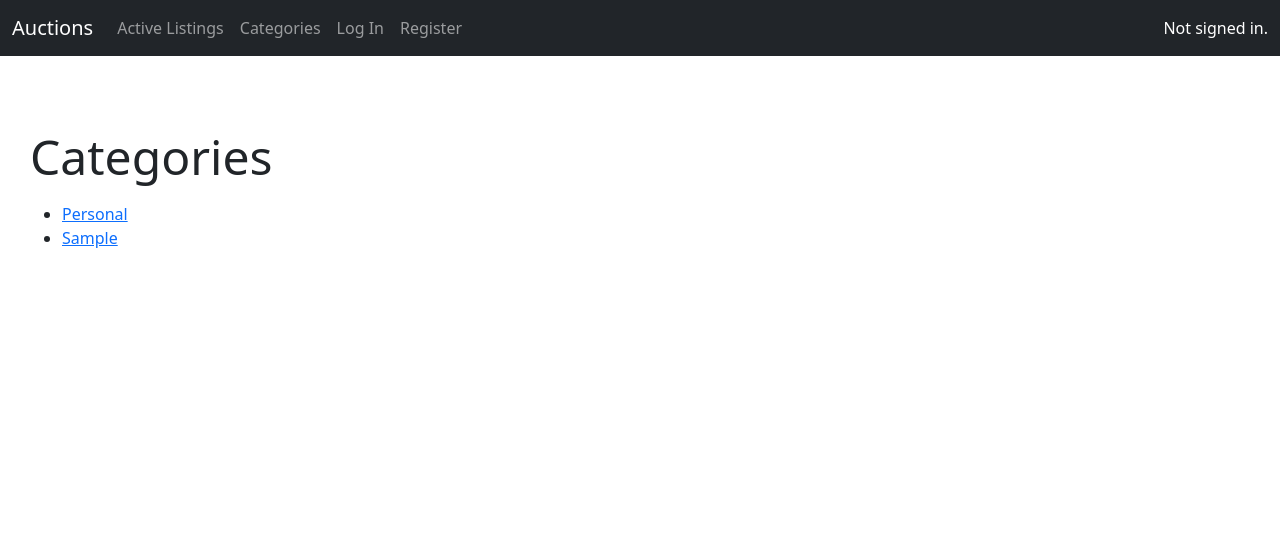
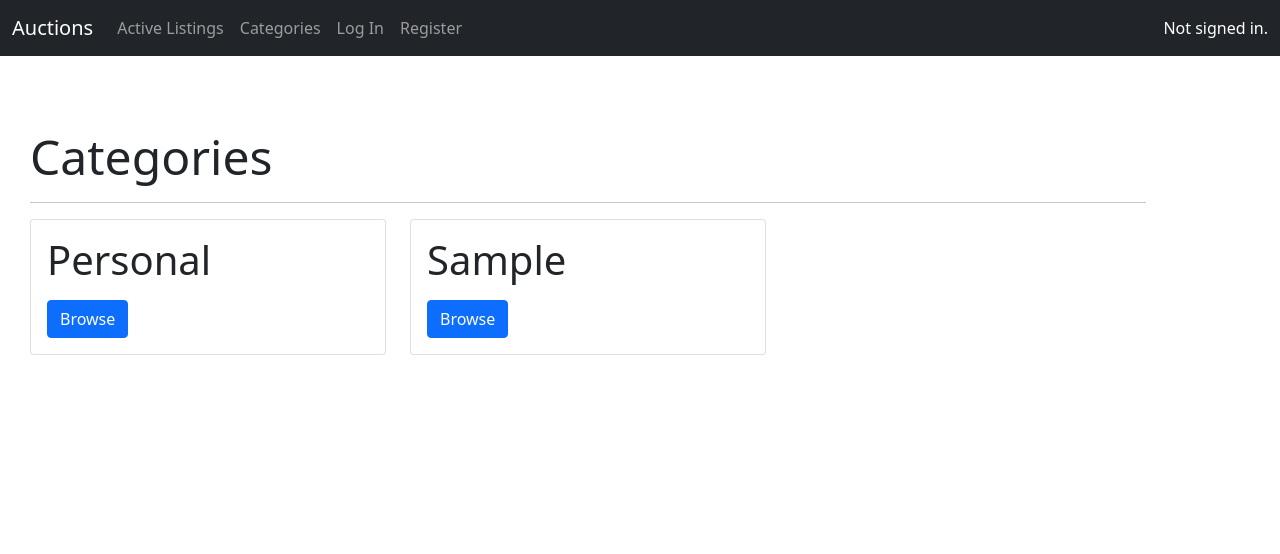
Before and after one commit to anerua/e-Commerce, a Django app: page /categories in a window 1280 px wide. Shown: the top 554 px of the page. Run offline with Django 3.2, Linux system fonts and the light colour scheme; data comes from the database, SQL or seed files in the repository; both versions use the stored data as it was after the commit; some libraries are stand-ins or nearby versions.

Commit message:
card layout in cat listings; hr in page headings

```diff
--- a/auctions/templates/auctions/categories.html
+++ b/auctions/templates/auctions/categories.html
@@ -2,13 +2,25 @@
 
 {% block body %}
     <p class="display-5">Categories</p>
+    <hr>
 
-    <ul>
+
+    {% if categories.isEmpty %}
+        <h3 class="display-6">No available category.</h3>
+    {% else %}
+    <div class="row  row-cols-1 row-cols-md-3 g-4">
         {% for category in categories %}
-            <li><a href="{% url 'category_listing' category %}">{{ category }}</a></li>
-        {% empty %}
-            <li>No available category.</li>
+        <div class="col">
+            <div class="card">
+                <div class="card-body">
+                    <p class="display-6">{{ category }}</p>
+                    <a href="{% url 'category_listing' category %}" class="btn btn-primary">Browse</a>
+                </div>
+            </div>
+        </div>
+
         {% endfor %}
-    </ul>
+    </div>
+    {% endif %}
 
 {% endblock %}
--- a/auctions/templates/auctions/category_listing.html
+++ b/auctions/templates/auctions/category_listing.html
@@ -2,6 +2,8 @@
 
 {% block body %}
     <p class="display-5">{{ category }}</p>
+
+    <hr>
 
     <div class="row  row-cols-1 row-cols-md-4 g-4">
         {% for listing in avail_listings %}
--- a/auctions/templates/auctions/index.html
+++ b/auctions/templates/auctions/index.html
@@ -2,6 +2,8 @@
 
 {% block body %}
     <p class="display-5">Active Listings</p>
+
+    <hr>
 
     <div class="row  row-cols-1 row-cols-md-4 g-4">
         {% for listing in auction_listings %}
--- a/auctions/templates/auctions/login.html
+++ b/auctions/templates/auctions/login.html
@@ -3,6 +3,8 @@
 {% block body %}
 
     <p class="display-5">Login</p>
+
+    <hr>
 
     {% if message %}
         <div>{{ message }}</div>
--- a/auctions/templates/auctions/new_listing.html
+++ b/auctions/templates/auctions/new_listing.html
@@ -3,6 +3,8 @@
 {% block body %}
 
     <p class="display-5">Create Listing</p>
+
+    <hr>
 
     <form action="{% url 'create_listing' %}" method="post">
         {% csrf_token %}
--- a/auctions/templates/auctions/register.html
+++ b/auctions/templates/auctions/register.html
@@ -3,6 +3,8 @@
 {% block body %}
 
     <p class="display-5">Register</p>
+
+    <hr>
 
     {% if message %}
         <div>{{ message }}</div>
--- a/auctions/templates/auctions/watchlist.html
+++ b/auctions/templates/auctions/watchlist.html
@@ -2,6 +2,8 @@
 
 {% block body %}
     <p class="display-5">Watchlist</p>
+
+    <hr>
 
     <div class="row  row-cols-1 row-cols-md-4 g-4">
         {% for listing in avail_listings %}
```
Also changed, not shown: db.sqlite3.
